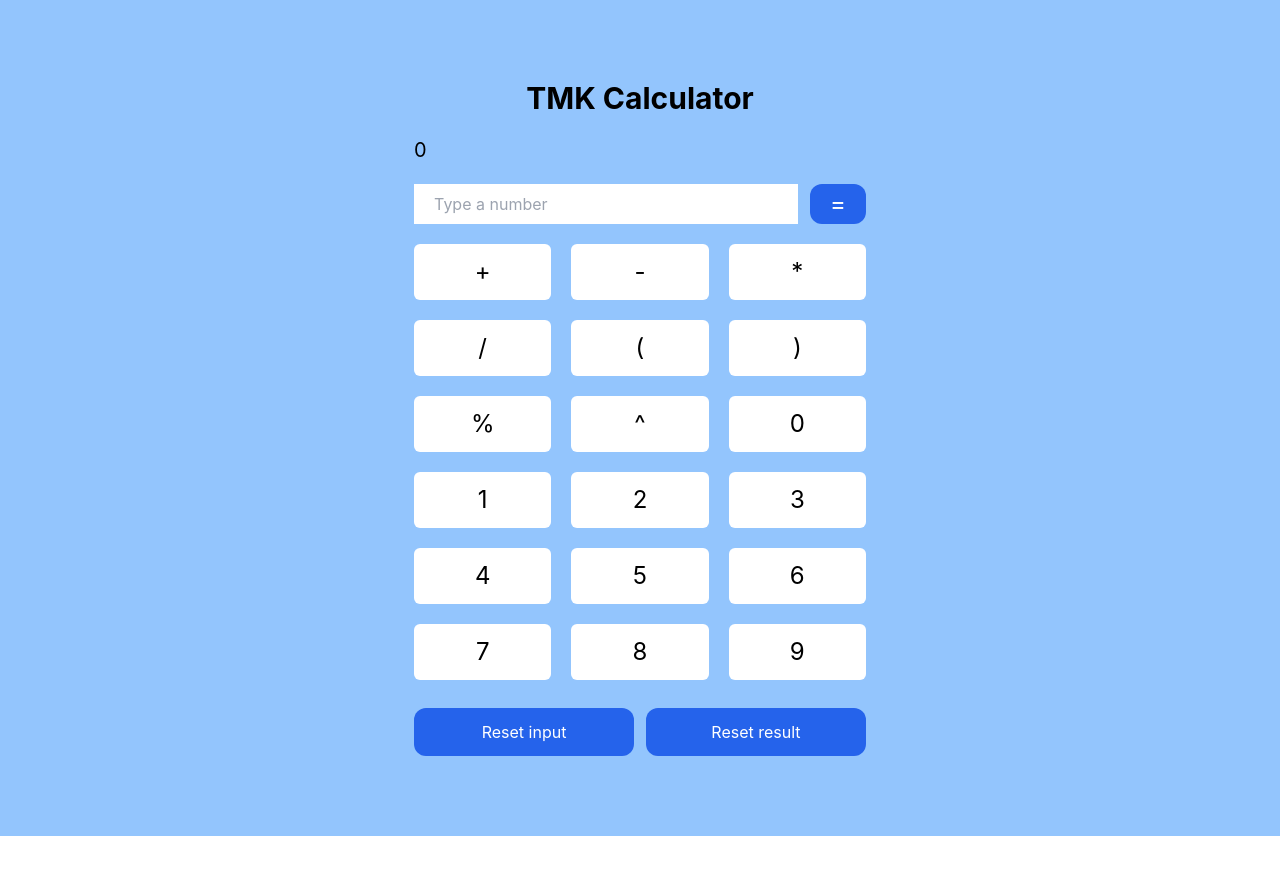
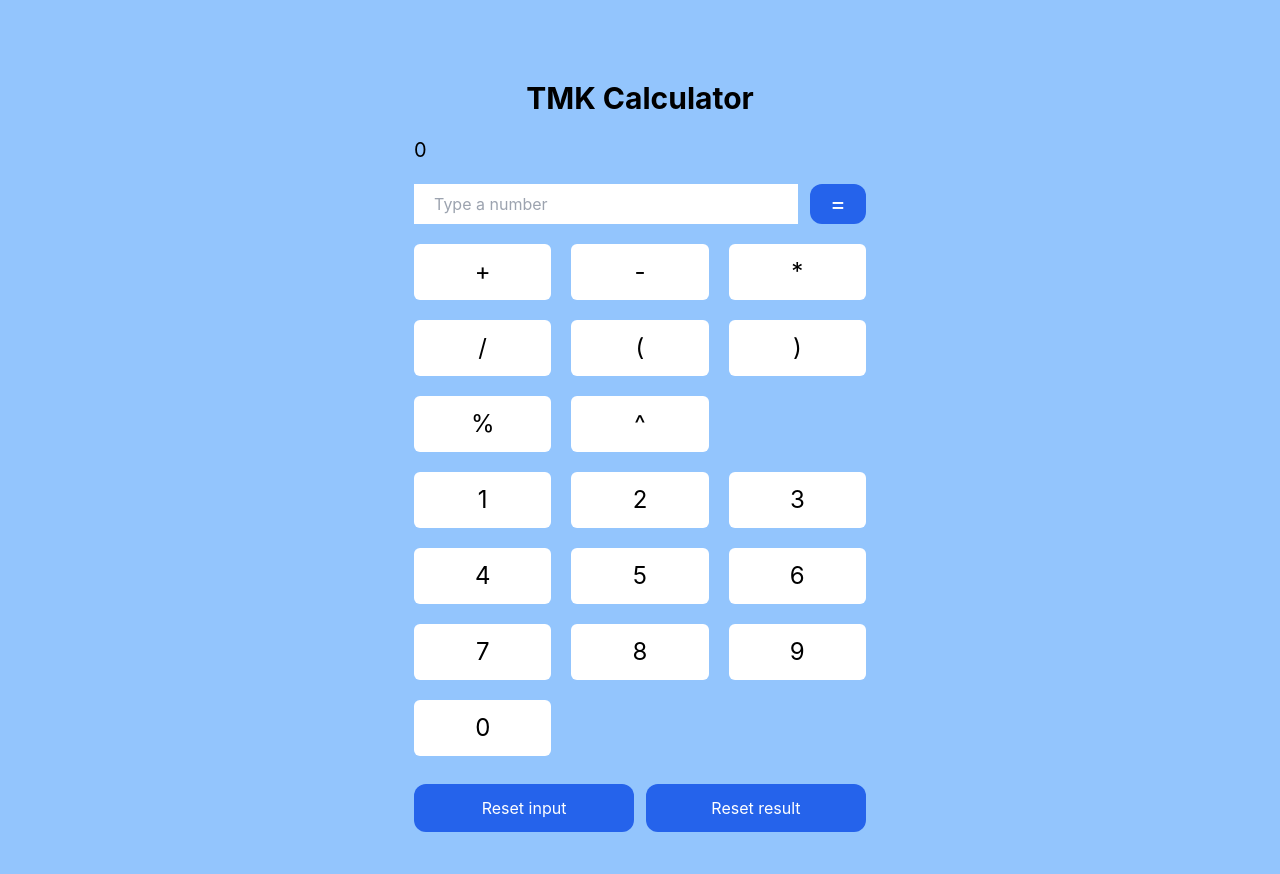
Before and after one commit to Kennyt3/Calculator, a React (Create React App) app: page / in a window 1280 px wide. Shown: the top 874 px of the page. Before the commit the page ends 836 px from the top, so only its background shows below. Built offline with nearby package versions, Linux system fonts and the light colour scheme.

Commit message:
added the zero where it is supposed to be

```diff
--- a/src/calculator.jsx
+++ b/src/calculator.jsx
@@ -8,8 +8,8 @@ const Calculator = () => {
   const resultRef = useRef(null)
   const [result, setResult] = useState(0)
 
-  const num = [1, 2, 3, 4, 5, 6, 7, 8, 9]
-  const symbols = ['+', '-', '*', '/', '(', ')', '%', '^', 0]
+  const num = [1, 2, 3, 4, 5, 6, 7, 8, 9, 0]
+  const symbols = ['+', '-', '*', '/', '(', ')', '%', '^']
 
   const equal = (e) => {
     e.preventDefault()
```
